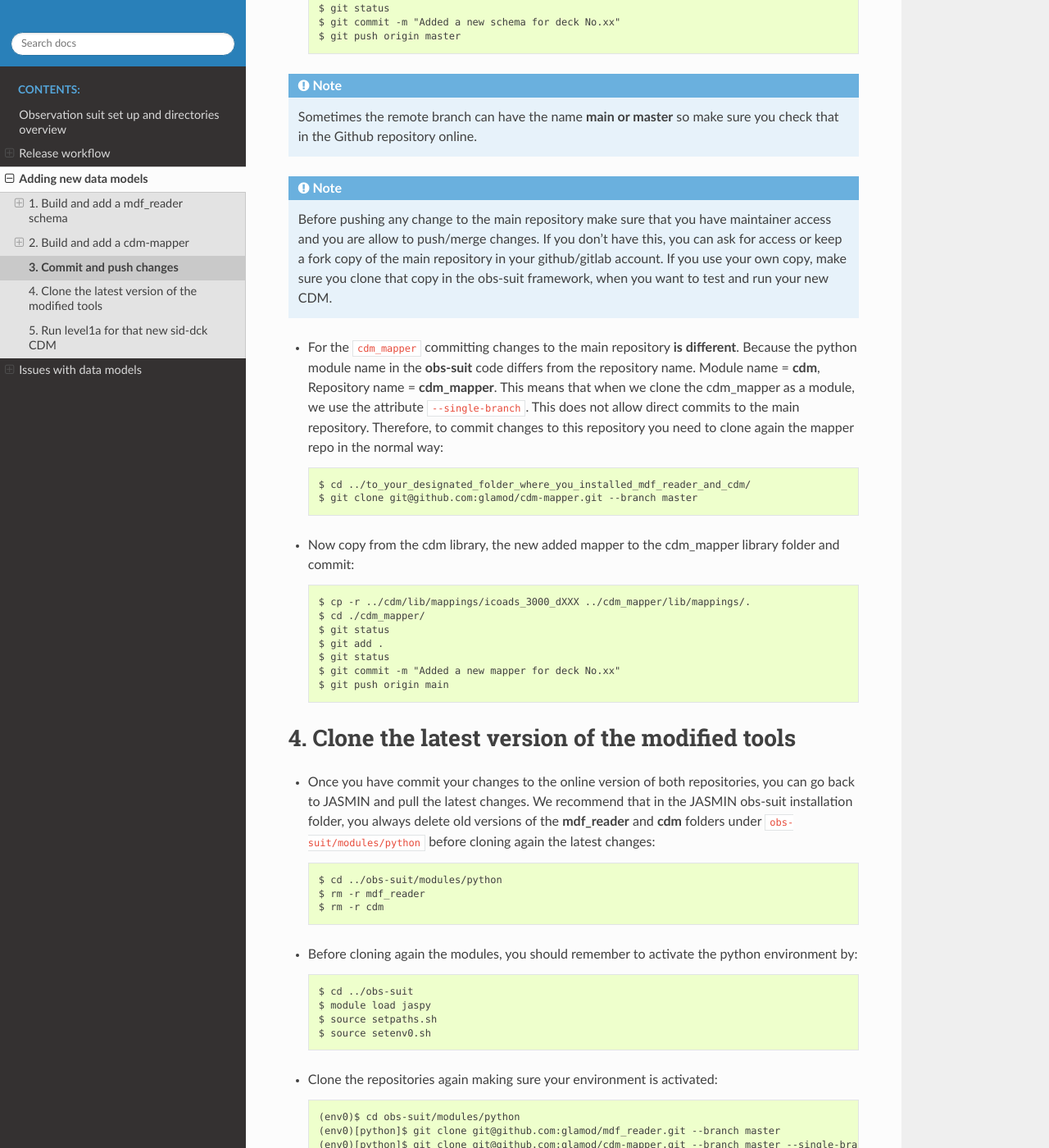
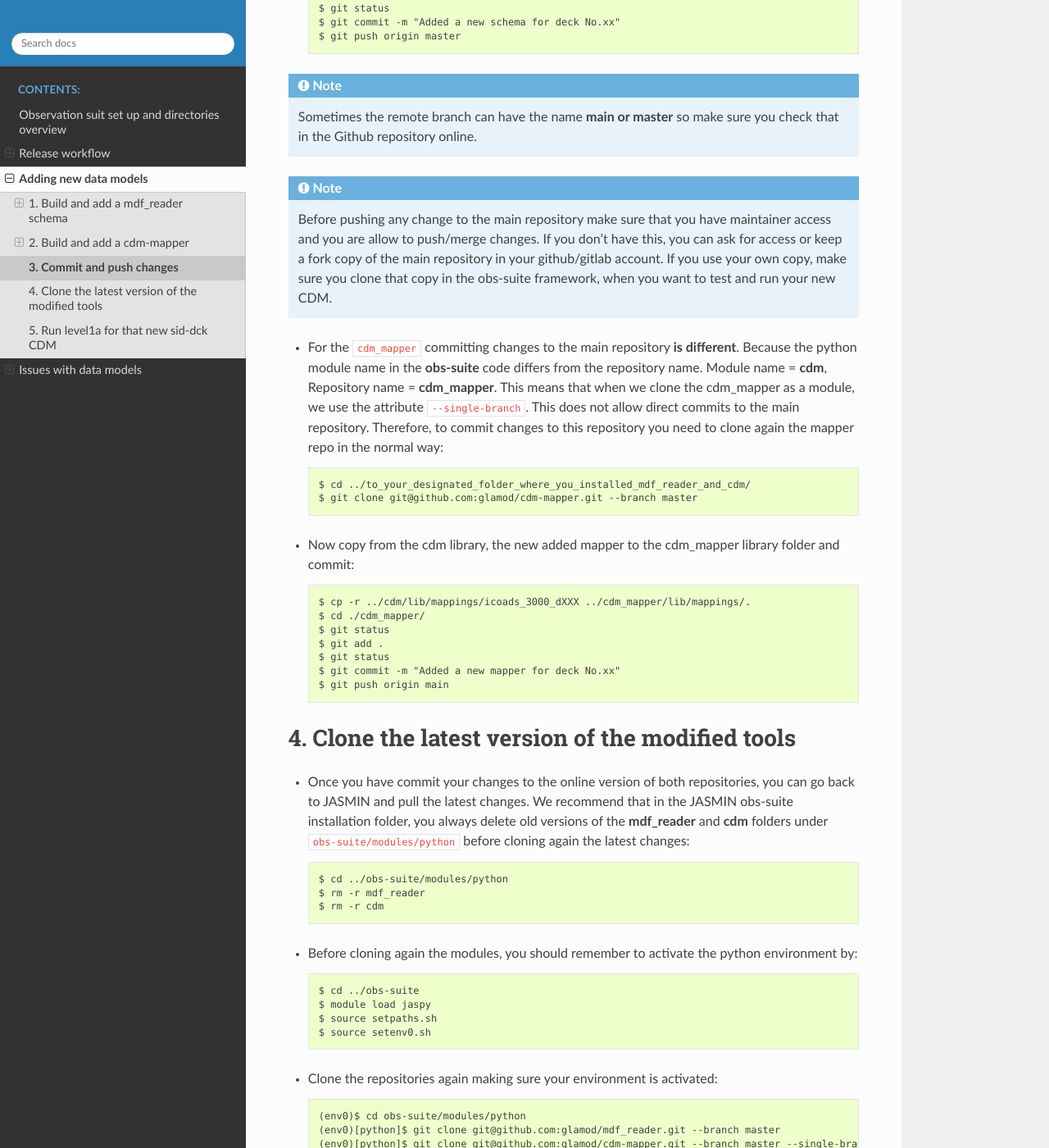
Before and after one commit to glamod/c3s-marine-obs-suit-documentation, a Sphinx documentation site: the page built from docs/last-steps.rst, in a window 1280 px wide and 1400 px high, scrolled down 380 px. Shown: the whole window at 82% size. Built offline with Sphinx 7.4.7 and the Read the Docs theme 2.0.0, drawn with Linux system fonts in a browser that asks for light colours; some of the changed text lies outside the part shown.

Commit message:
corrected some spelling

```diff
--- a/docs/adding-new-data-models.rst
+++ b/docs/adding-new-data-models.rst
@@ -4,7 +4,7 @@
 Adding new data models
 ======================
 
-**Obs-suit/level1a** has the capacity to map any type of data to the C3S Common Data Model format. Specifics about this data format can be found in the following `site <https://glamod.github.io/cdm-obs-documentation/index.html>`_.
+**Obs-suite/level1a** has the capacity to map any type of data to the C3S Common Data Model format. Specifics about this data format can be found in the following `site <https://glamod.github.io/cdm-obs-documentation/index.html>`_.
 
 The main task of this level of processing is to map data from ICOADS using schemas and common data model mappers already contained within the `mdf_reader <https://glamod.github.io/mdf_reader_documentation/>`_ and `cdm_mapper <https://glamod.github.io/cdm_mapper_documentation/>`_ tools. However, you can add new schemas and mappers **of your own making** to the tools, in order to process a specific ``sid-dck`` or an ICOADS-data collection.
 
@@ -17,9 +17,9 @@ The first step probably is to select a source and deck that needs mapping; a lis
 
     Simplified workflow of the steps needed to add a new CDM.
 
-We recommend that you change the `mdf_reader <https://glamod.github.io/mdf_reader_documentation/>`_ and `cdm_mapper <https://glamod.github.io/cdm_mapper_documentation/>`_ repositories outside of the ``../glamod-marine/obs-suit/`` folder in JASMIN. You can either use another folder directory within JASMIN or just make a local copy of the two tools in your PC, this will facilitate to create, edit and test all the ``.json`` files that compose a schema and a cdm mapper.
+We recommend that you change the `mdf_reader <https://glamod.github.io/mdf_reader_documentation/>`_ and `cdm_mapper <https://glamod.github.io/cdm_mapper_documentation/>`_ repositories outside of the ``../glamod-marine/obs-suite/`` folder in JASMIN. You can either use another folder directory within JASMIN or just make a local copy of the two tools in your PC, this will facilitate to create, edit and test all the ``.json`` files that compose a schema and a cdm mapper.
 
-To install the **mdf_reader** and **cdm_mapper** on your local PC (or in any other directory) you should follow the instructions in the following `documentation website <https://glamod.github.io/cdm_mapper_documentation/tool-set-up.html>`_. You will have to make *another python environment* just to run those tools separate from the **obs-suit** code.
+To install the **mdf_reader** and **cdm_mapper** on your local PC (or in any other directory) you should follow the instructions in the following `documentation website <https://glamod.github.io/cdm_mapper_documentation/tool-set-up.html>`_. You will have to make *another python environment* just to run those tools separate from the **obs-suite** code.
 
 Once you have set up the tools in another working directory, you are ready follow the instructions below. We will use **the US Marine Meteorological Journals Collection (MMJ 1878-1894)** ``125-704`` as an example for the following tutorial:
 
--- a/docs/conf.py
+++ b/docs/conf.py
@@ -17,7 +17,7 @@ import sys
 
 # -- Project information -----------------------------------------------------
 
-project = 'C3S-marine-obs-suit'
+project = 'C3S-marine-obs-suite'
 copyright = '2021, David Berry, Irene Perez Gonzalez and Beatriz Recinos'
 author = 'David Berry, Irene Perez Gonzalez and Beatriz Recinos'
 
--- a/docs/index.rst
+++ b/docs/index.rst
@@ -11,8 +11,8 @@ The Marine Observations Suite (or just obs-suite) is part of the code implemente
 Instructions to run the full set of suites, including this one, are available in this `technical guide <https://github.com/glamod/glamod-marine-processing/blob/master/obs-suite/docs/build/latex/marineobservationssuite.pdf>`_  and the scientific background of the processing can be found in the latest version of the `Marine data user guide <https://github.com/glamod/marine_user_guide/blob/master/C3S_Marine_PUG/C3S_D311a_Lot2.3.4.4-2021_Final_Version_Marine_User_Guide.pdf>`_. However, the purpose of this documentation is to facilitate the understanding of the technical manual by covering the following topics:
 
 - The update of old code paths and repositories found in the marine observation suit manual.
-- Explain how to deploy and run the obs-suit code in the `JASMIN cluster services <https://help.jasmin.ac.uk/category/158-getting-started>`_
-- Explain how to create and integrate a new `mdf_reader schema <https://glamod.github.io/mdf_reader_documentation/>`_ and `common data model mapper <https://glamod.github.io/cdm_mapper_documentation/>`_ to the **obs-suit** code for a specific data collection from `ICOADS <https://icoads.noaa.gov/>`_ (e.g. a new **SID-DCK**).
+- Explain how to deploy and run the obs-suite code in the `JASMIN cluster services <https://help.jasmin.ac.uk/category/158-getting-started>`_
+- Explain how to create and integrate a new `mdf_reader schema <https://glamod.github.io/mdf_reader_documentation/>`_ and `common data model mapper <https://glamod.github.io/cdm_mapper_documentation/>`_ to the **obs-suite** code for a specific data collection from `ICOADS <https://icoads.noaa.gov/>`_ (e.g. a new **SID-DCK**).
 - Explain how to run the first level of processing: :py:func:`level1a` after adding the new schema and cdm mapper.
 - How to use the ``mdf_reader`` tool and ``cdm_mapper`` tool to obtain missing ``code_tables`` in the metadata.
 - How to solve conflicts after adding schemas and mappers and dealing with **invalid/excluded** data.
@@ -22,7 +22,7 @@ Instructions to run the full set of suites, including this one, are available in
    :maxdepth: 2
    :caption: Contents:
 
-   obs-suit-set-up.rst
+   obs-suite-set-up.rst
    release-workflow.rst
    adding-new-data-models.rst
    issues-with-data-models.rst
--- a/docs/last-steps.rst
+++ b/docs/last-steps.rst
@@ -17,9 +17,9 @@ For deck 704, there is no need to commit and push the files created for the ``im
 
 .. note:: Sometimes the remote branch can have the name **main or master** so make sure you check that in the Github repository online.
 
-.. note:: Before pushing any change to the main repository make sure that you have maintainer access and you are allow to push/merge changes. If you don't have this, you can ask for access or keep a fork copy of the main repository in your github/gitlab account. If you use your own copy, make sure you clone that copy in the obs-suit framework, when you want to test and run your new CDM.
+.. note:: Before pushing any change to the main repository make sure that you have maintainer access and you are allow to push/merge changes. If you don't have this, you can ask for access or keep a fork copy of the main repository in your github/gitlab account. If you use your own copy, make sure you clone that copy in the obs-suite framework, when you want to test and run your new CDM.
 
-- For the ``cdm_mapper`` committing changes to the main repository **is different**. Because the python module name in the **obs-suit** code differs from the repository name. Module name = **cdm**, Repository name = **cdm_mapper**. This means that when we clone the cdm_mapper as a module, we use the attribute ``--single-branch``. This does not allow direct commits to the main repository. Therefore, to commit changes to this repository you need to clone again the mapper repo in the normal way::
+- For the ``cdm_mapper`` committing changes to the main repository **is different**. Because the python module name in the **obs-suite** code differs from the repository name. Module name = **cdm**, Repository name = **cdm_mapper**. This means that when we clone the cdm_mapper as a module, we use the attribute ``--single-branch``. This does not allow direct commits to the main repository. Therefore, to commit changes to this repository you need to clone again the mapper repo in the normal way::
 
     $ cd ../to_your_designated_folder_where_you_installed_mdf_reader_and_cdm/
     $ git clone git@github.com:glamod/cdm-mapper.git --branch master
@@ -38,22 +38,22 @@ For deck 704, there is no need to commit and push the files created for the ``im
 4. Clone the latest version of the modified tools
 =================================================
 
-- Once you have commit your changes to the online version of both repositories, you can go back to JASMIN and pull the latest changes. We recommend that in the JASMIN obs-suit installation folder, you always delete old versions of the **mdf_reader** and **cdm** folders under ``obs-suit/modules/python`` before cloning again the latest changes::
+- Once you have commit your changes to the online version of both repositories, you can go back to JASMIN and pull the latest changes. We recommend that in the JASMIN obs-suite installation folder, you always delete old versions of the **mdf_reader** and **cdm** folders under ``obs-suite/modules/python`` before cloning again the latest changes::
 
-    $ cd ../obs-suit/modules/python
+    $ cd ../obs-suite/modules/python
     $ rm -r mdf_reader
     $ rm -r cdm
 
 - Before cloning again the modules, you should remember to activate the python environment by::
 
-    $ cd ../obs-suit
+    $ cd ../obs-suite
     $ module load jaspy
     $ source setpaths.sh
     $ source setenv0.sh
 
 - Clone the repositories again making sure your environment is activated::
 
-    (env0)$ cd obs-suit/modules/python
+    (env0)$ cd obs-suite/modules/python
     (env0)[python]$ git clone git@github.com:glamod/mdf_reader.git --branch master
     (env0)[python]$ git clone git@github.com:glamod/cdm-mapper.git --branch master --single-branch cdm
     (env0)[python] $ ls
--- a/docs/release-workflow.rst
+++ b/docs/release-workflow.rst
@@ -111,11 +111,11 @@ In the following table we describe what each parameter in the ``level1a.json`` f
  **json variable**        **Description**
 ----------------------   --------------------------------------------------------------------
  ``job_memo_mb``          | Memory in MB needed to run the job. This is part of the SLURM set up
-                          | defined in the following script: `lotus_scripts.level1a_slurm <https://glamod.github.io/c3s-marine-obs-suit-documentation/_modules/lotus_scripts/level1a_slurm.html#log_diri>`_.
+                          | defined in the following script: `lotus_scripts.level1a_slurm <https://glamod.github.io/c3s-marine-obs-suite-documentation/_modules/lotus_scripts/level1a_slurm.html#log_diri>`_.
  ``job_time_hr``          | Hours needed to run the job. This is part of the SLURM set up
-                          | defined in the following script: `lotus_scripts.level1a_slurm <https://glamod.github.io/c3s-marine-obs-suit-documentation/_modules/lotus_scripts/level1a_slurm.html#log_diri>`_.
+                          | defined in the following script: `lotus_scripts.level1a_slurm <https://glamod.github.io/c3s-marine-obs-suite-documentation/_modules/lotus_scripts/level1a_slurm.html#log_diri>`_.
  ``job_time_min``         | Minutes needed to run the job. This is part of the SLURM set up
-                          | defined in the following script: `lotus_scripts.level1a_slurm <https://glamod.github.io/c3s-marine-obs-suit-documentation/_modules/lotus_scripts/level1a_slurm.html#log_diri>`_.
+                          | defined in the following script: `lotus_scripts.level1a_slurm <https://glamod.github.io/c3s-marine-obs-suite-documentation/_modules/lotus_scripts/level1a_slurm.html#log_diri>`_.
  ``data_model``           | Data model or schema use to read the input data (e.g. ``imma``).
  ``read_sections``        | Specifies sections to read from the original data that are <br>
                           | require by the common data model mapper (e.g. ``icoads_r3000``)
```
Also changed, not shown: docs/obs-suite-set-up.rst (renamed from docs/obs-suit-set-up.rst, +6 -6 lines).
